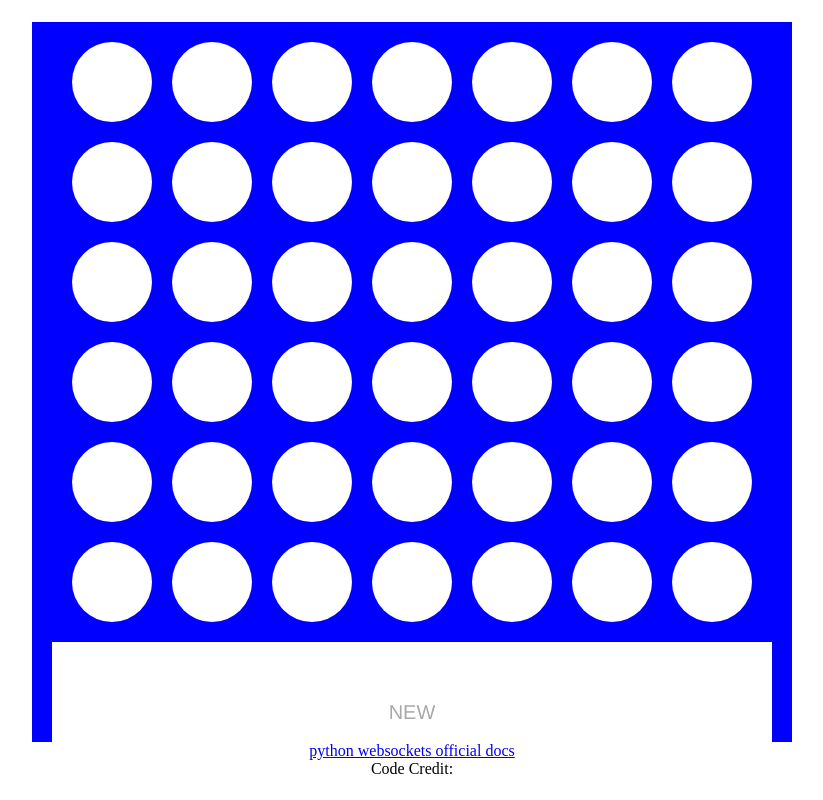
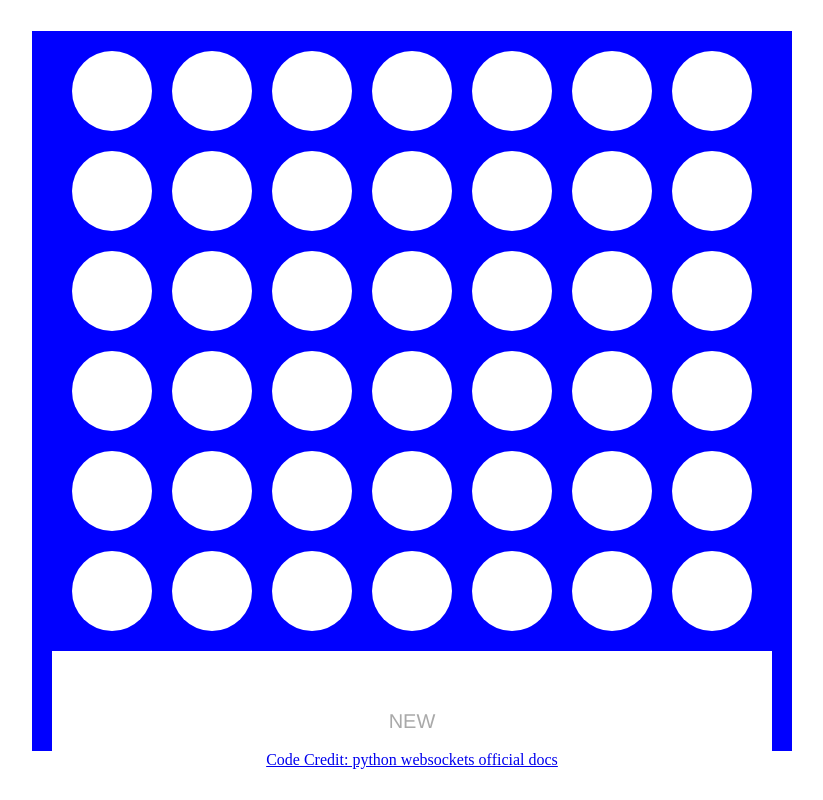
Before and after one commit to ychan05/ws-demo, a plain HTML site: page index.html in a window 1280 px wide. Shown: the whole page, without its empty margins (228-1051 px from the left). Drawn offline with Linux system fonts and the light colour scheme.

Commit message:
Update index.html

```diff
--- a/index.html
+++ b/index.html
@@ -4,7 +4,7 @@
     <title>Connect Four</title>
   </head>
   <body>
-    Code Credit: <a href="https://websockets.readthedocs.io/en/stable/" target="_blank">python websockets official docs</a>
+    <a href="https://websockets.readthedocs.io/en/stable/" target="_blank">Code Credit: python websockets official docs</a>
     <div class="actions">
       <a class="action new" href="/ws-demo">New</a>
       <a class="action join" href="">Join</a>
```
